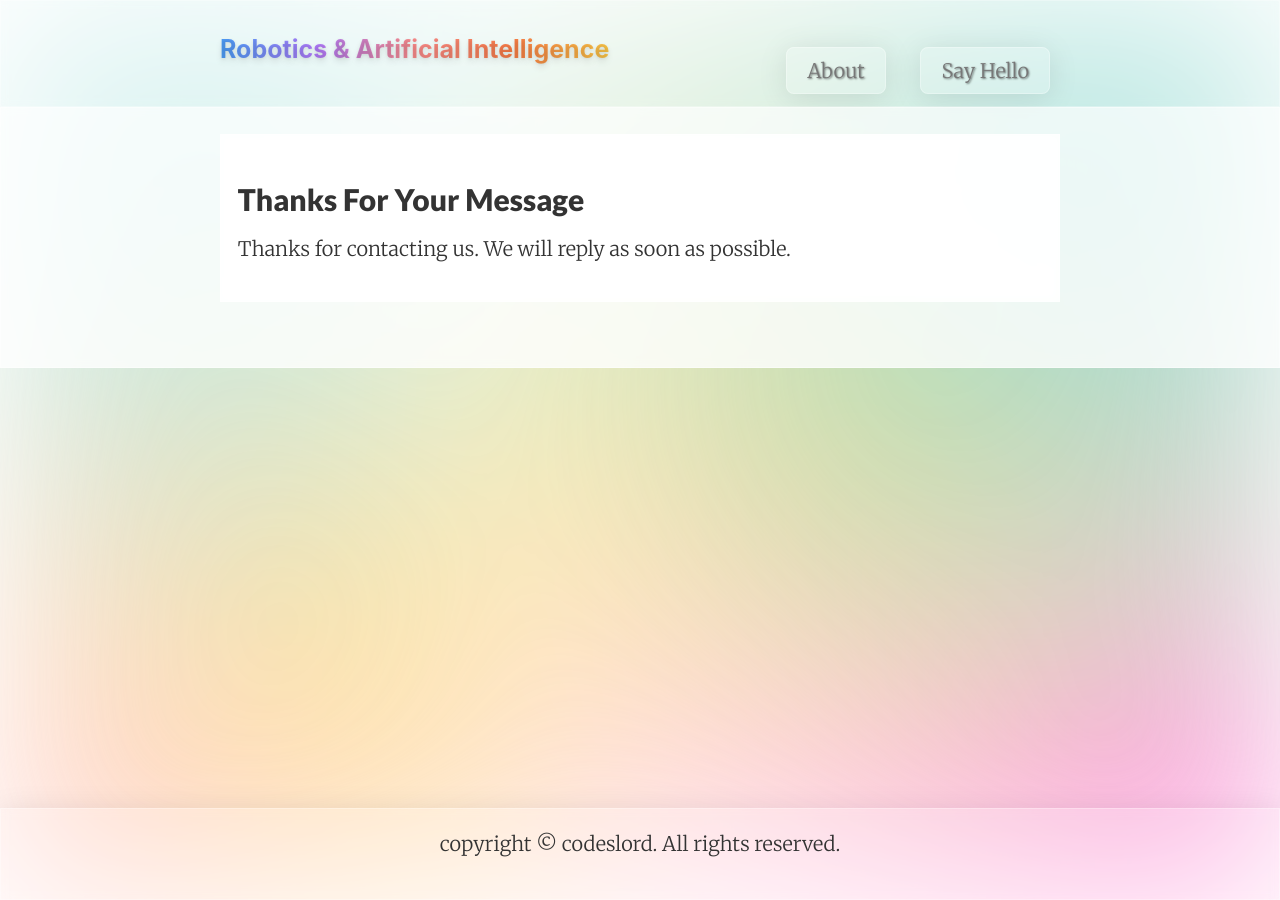
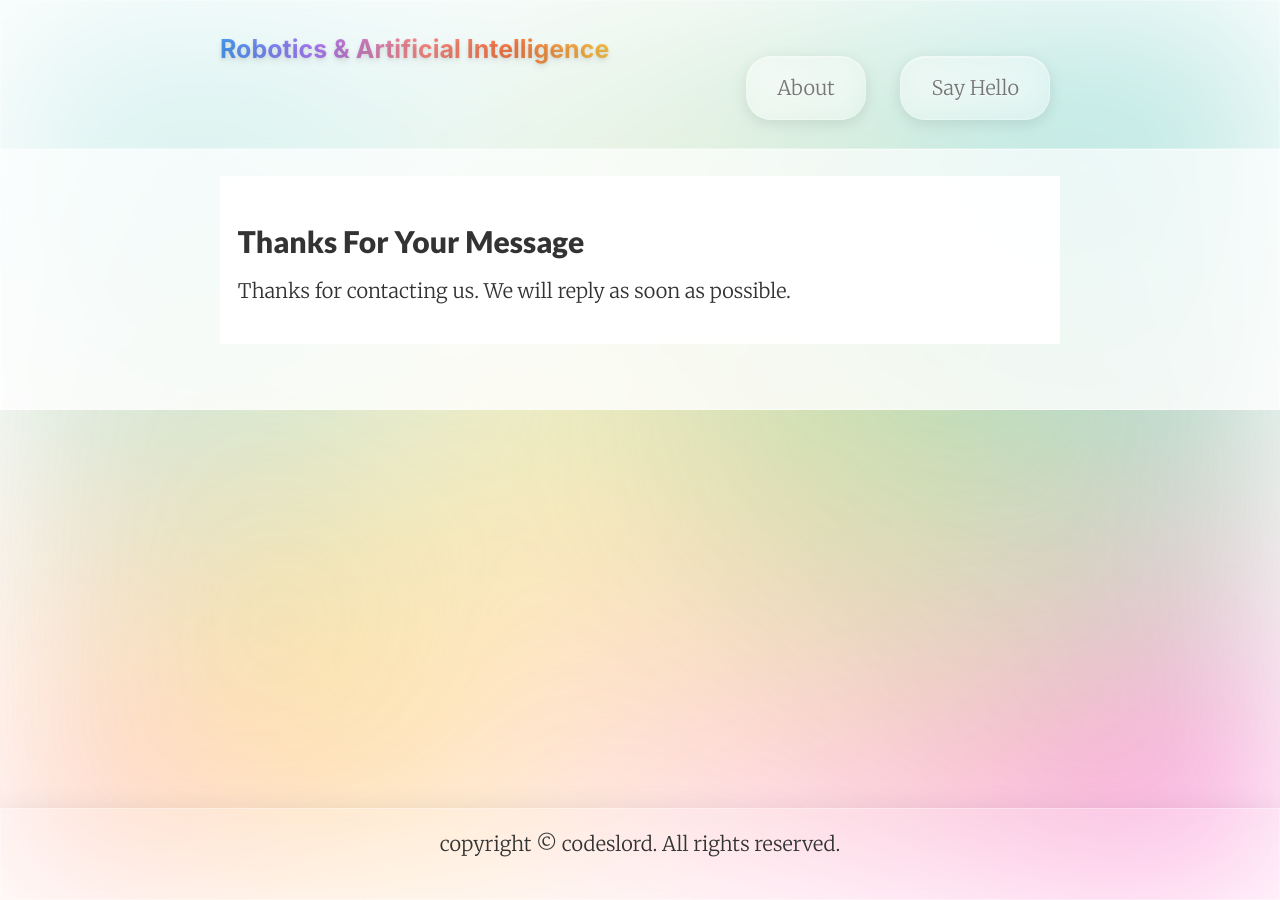
Before and after one commit to codeslord/codeslord.github.io, a Jekyll site: the page built from thanks.md, in a window 1280 px wide. Built offline with Jekyll 4.4.1, drawn with Linux system fonts in a browser that asks for light colours; nearby versions of some CDN libraries; some web fonts are replaced.

Commit message:
click issue fix

```diff
--- a/_sass/_header.scss
+++ b/_sass/_header.scss
@@ -43,30 +43,66 @@
 
 .site-header nav a {
   color: $nav-color;
-  text-shadow: 1px 1px 2px rgba(0, 0, 0, 0.5); /* Subtle text shadow */
-  background: rgba(255, 255, 255, 0.2); /* Glassmorphic background */
-  backdrop-filter: blur(5px); /* Glassmorphic blur effect */
-  -webkit-backdrop-filter: blur(5px); /* Glassmorphic blur effect for Safari */
-  border: 1px solid rgba(255, 255, 255, 0.3); /* Glassmorphic border */
-  padding: 0.5rem 1rem;
-  border-radius: 8px; /* Rounded corners */
+  text-shadow: 0 1px 1px rgba(255, 255, 255, 0.6);
+  background: linear-gradient(135deg, rgba(255, 255, 255, 0.25) 0%, rgba(255, 255, 255, 0.15) 100%);
+  backdrop-filter: blur(15px);
+  -webkit-backdrop-filter: blur(15px);
+  border: 1px solid rgba(255, 255, 255, 0.3);
+  padding: 0.8rem 1.5rem;
+  border-radius: 25px;
   margin: 0 0.5rem;
-  text-decoration: none; /* Remove underline */
-  transition: background 0.3s, color 0.3s; /* Smooth transition for hover effects */
-  box-shadow: 0 4px 30px rgba(0, 0, 0, 0.1); /* Glassmorphic shadow */
+  text-decoration: none;
+  display: inline-block;
+  font-weight: 500;
+  position: relative;
+  overflow: hidden;
+  transition: all 0.4s cubic-bezier(0.4, 0, 0.2, 1);
+  box-shadow:
+    0 4px 15px rgba(0, 0, 0, 0.1),
+    inset 0 1px 0 rgba(255, 255, 255, 0.4);
 }
 
 .site-header nav a:hover,
 .site-header nav a:focus,
 .site-header nav a:active {
-  color: $nav-link-color;
-  background: rgba(255, 255, 255, 0.3); /* Slightly more opaque on hover */
-  opacity: 1;
-  border-bottom: none; /* Ensure no underline on hover */
+  transform: translateY(-2px) scale(1.02);
+  background: linear-gradient(135deg, rgba(115, 209, 204, 0.3) 0%, rgba(255, 220, 98, 0.2) 50%, rgba(255, 139, 216, 0.3) 100%);
+  backdrop-filter: blur(20px);
+  -webkit-backdrop-filter: blur(20px);
+  border: 1px solid rgba(255, 255, 255, 0.4);
+  color: #1a1a1a;
+  box-shadow:
+    0 8px 25px rgba(0, 0, 0, 0.15),
+    inset 0 1px 0 rgba(255, 255, 255, 0.5);
 }
 
 .site-header nav a.nav-active {
   border-bottom: none; /* Remove underline for active link */
+}
+
+/* Add shimmer effect for navigation buttons */
+.site-header nav a::before {
+  content: '';
+  position: absolute;
+  top: 0;
+  left: -100%;
+  width: 100%;
+  height: 100%;
+  background: linear-gradient(90deg, transparent, rgba(255, 255, 255, 0.3), transparent);
+  transition: left 0.6s;
+}
+
+.site-header nav a:hover::before {
+  left: 100%;
+}
+
+/* Enhanced focus states for accessibility */
+.site-header nav a:focus {
+  outline: none;
+  box-shadow:
+    0 0 0 3px rgba(115, 209, 204, 0.3),
+    0 8px 25px rgba(0, 0, 0, 0.15),
+    inset 0 1px 0 rgba(255, 255, 255, 0.5);
 }
 
 .site-nav a + a {
--- a/_sass/_pagination.scss
+++ b/_sass/_pagination.scss
@@ -77,9 +77,9 @@
   cursor: not-allowed;
 }
 
-.pagination a:hover,
-.pagination a:active,
-.pagination a:focus {
+.button-disabled:hover,
+.button-disabled:active,
+.button-disabled:focus {
   cursor: not-allowed;
   transform: none;
   background: linear-gradient(135deg, rgba(255, 255, 255, 0.1) 0%, rgba(255, 255, 255, 0.05) 100%);
```
